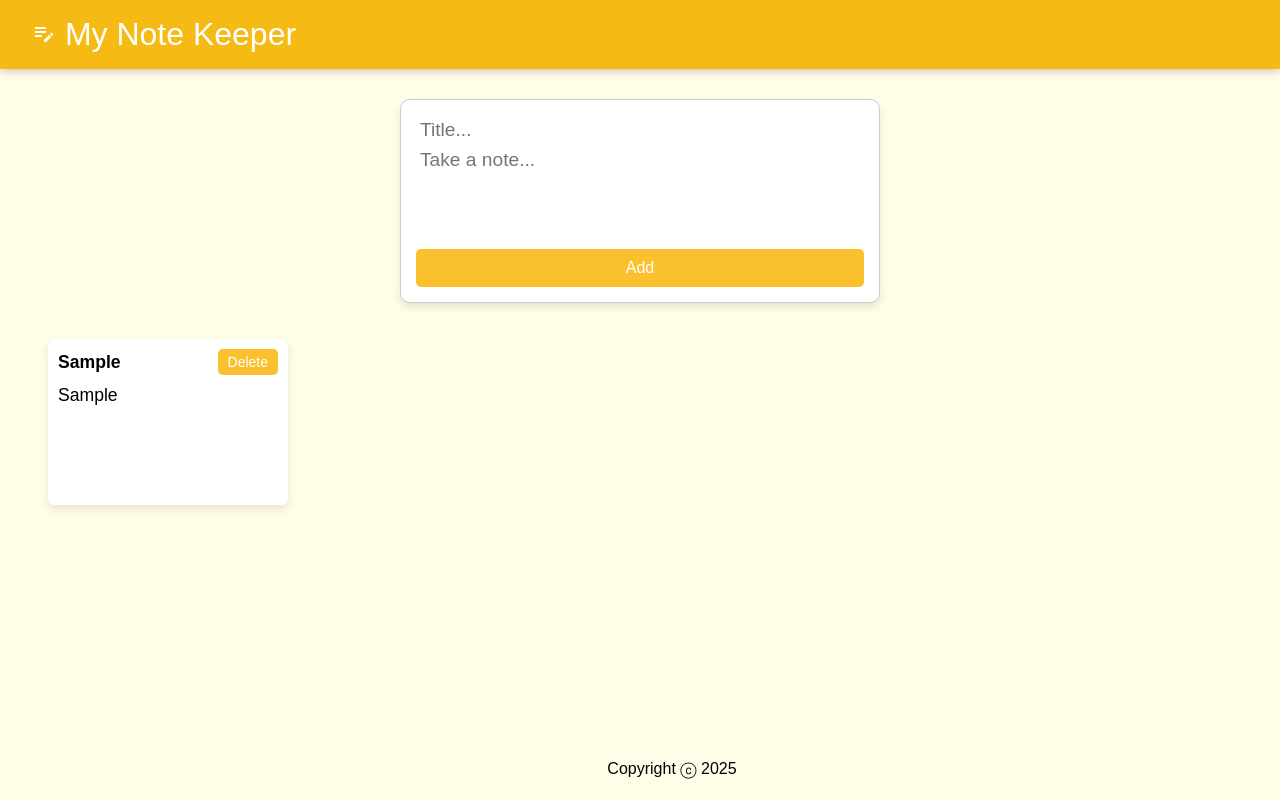
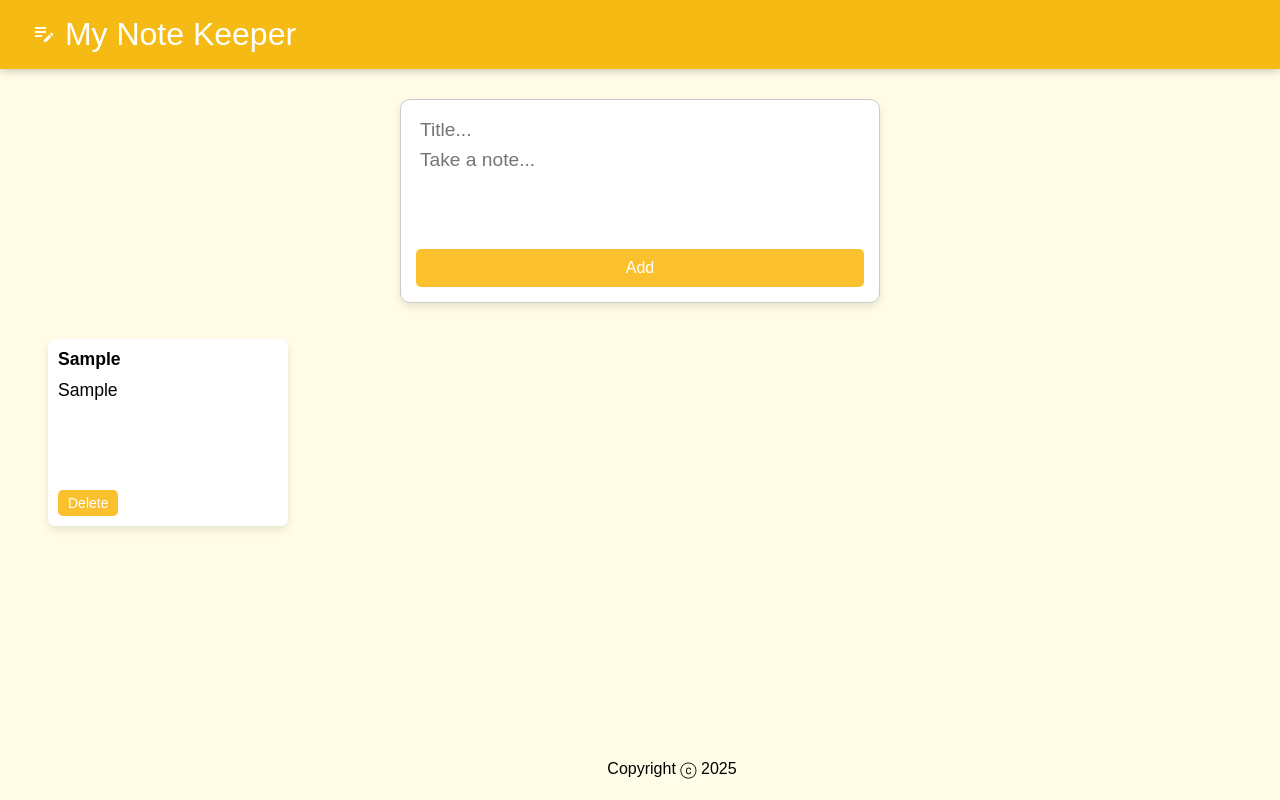
Before and after one commit to JavierJu/my-note-taking-app, a React (Vite) app: page / in a window 1280 px wide. Both pictures are taken after typing "Sample", "Sample" into the empty fields and a click on the button "Add". Shown: the top 800 px of the page. Built offline with nearby package versions, Linux system fonts and the light colour scheme.

Commit message:
changed btn position

```diff
--- a/public/styles.css
+++ b/public/styles.css
@@ -71,7 +71,7 @@ footer {
 
 /* 신규 노트 추가 버튼 스타일 (입력 카드 내부) */
 .note-input-container button {
-  display: block;
+  position: relative;
   width: 100%;
   padding: 10px;
   font-size: 16px;
@@ -96,11 +96,11 @@ footer {
 }
 
 /* 노트 헤더: 제목과 삭제 버튼 */
-.note-header {
+/* .note-header {
   display: flex;
   justify-content: space-between;
   align-items: center;
-}
+} */
 
 /* 제목 스타일: 클릭 시 수정 모드로 전환 (커서 포인터) */
 .note-header h2 {
@@ -138,6 +138,10 @@ footer {
   font-family: Arial, sans-serif;
 }
 
+.note-header input {
+  margin: 1.75px;
+}
+
 /* 노트 내용 영역의 textarea는 p와 같은 margin 적용 */
 .note-content textarea {
   margin: 10px 0;
@@ -146,6 +150,7 @@ footer {
 
 /* 삭제 버튼 스타일: 입력 카드와 일치하도록 */
 .delete-btn {
+  position: relative;
   padding: 5px 10px;
   font-size: 14px;
   background-color: #fbc02d;
--- a/src/components/Note.jsx
+++ b/src/components/Note.jsx
@@ -21,9 +21,6 @@ function Note({
         ) : (
           <h2 onClick={() => handleEditStart(note, "title")}>{note.title}</h2>
         )}
-        <button className="delete-btn" onClick={(e) => deleteNote(note.id, e)}>
-          Delete
-        </button>
       </div>
       <div className="note-content">
         {editing.noteId === note.id && editing.field === "content" ? (
@@ -37,6 +34,9 @@ function Note({
           <p onClick={() => handleEditStart(note, "content")}>{note.content}</p>
         )}
       </div>
+      <button className="delete-btn" onClick={(e) => deleteNote(note.id, e)}>
+        Delete
+      </button>
     </div>
   );
 }
```
